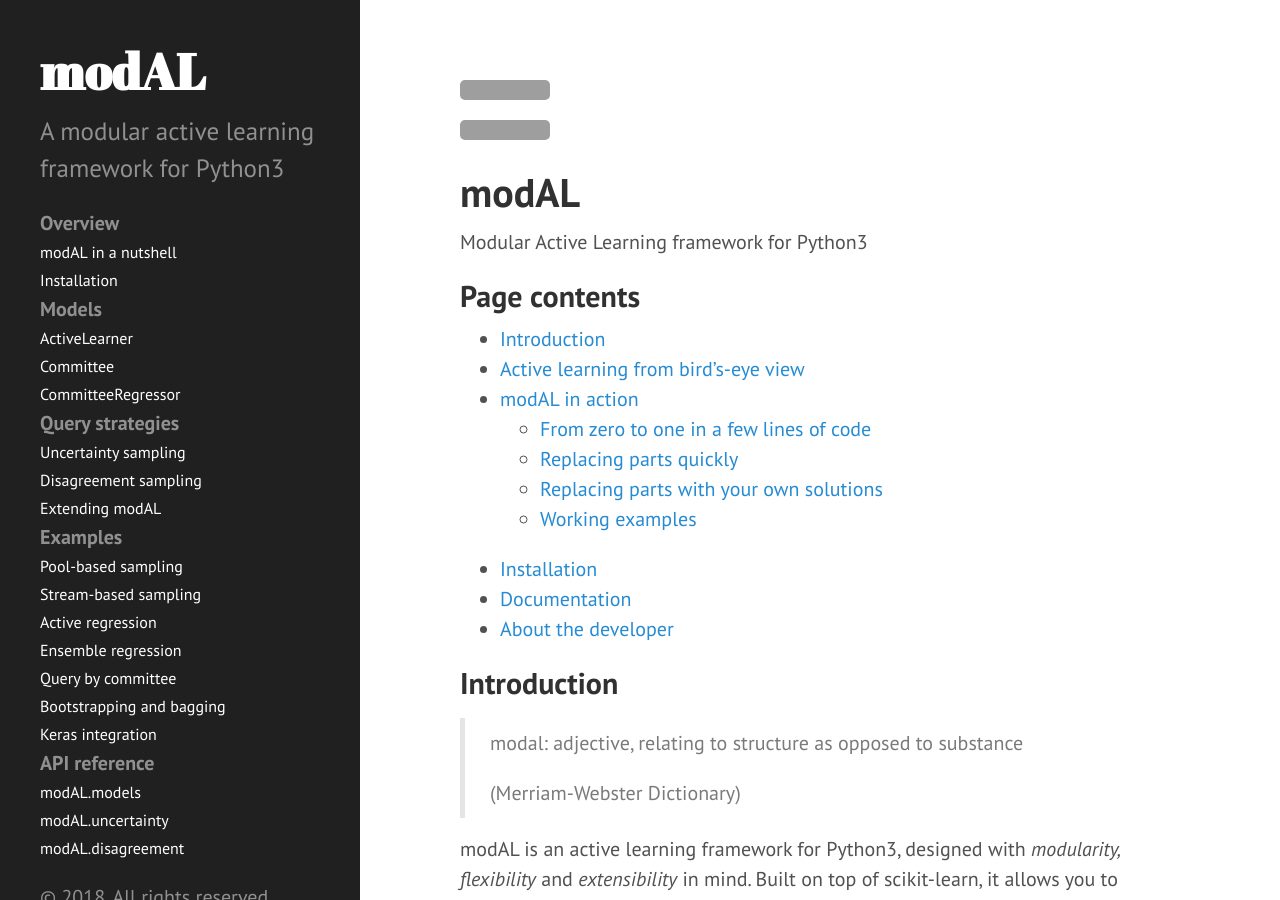
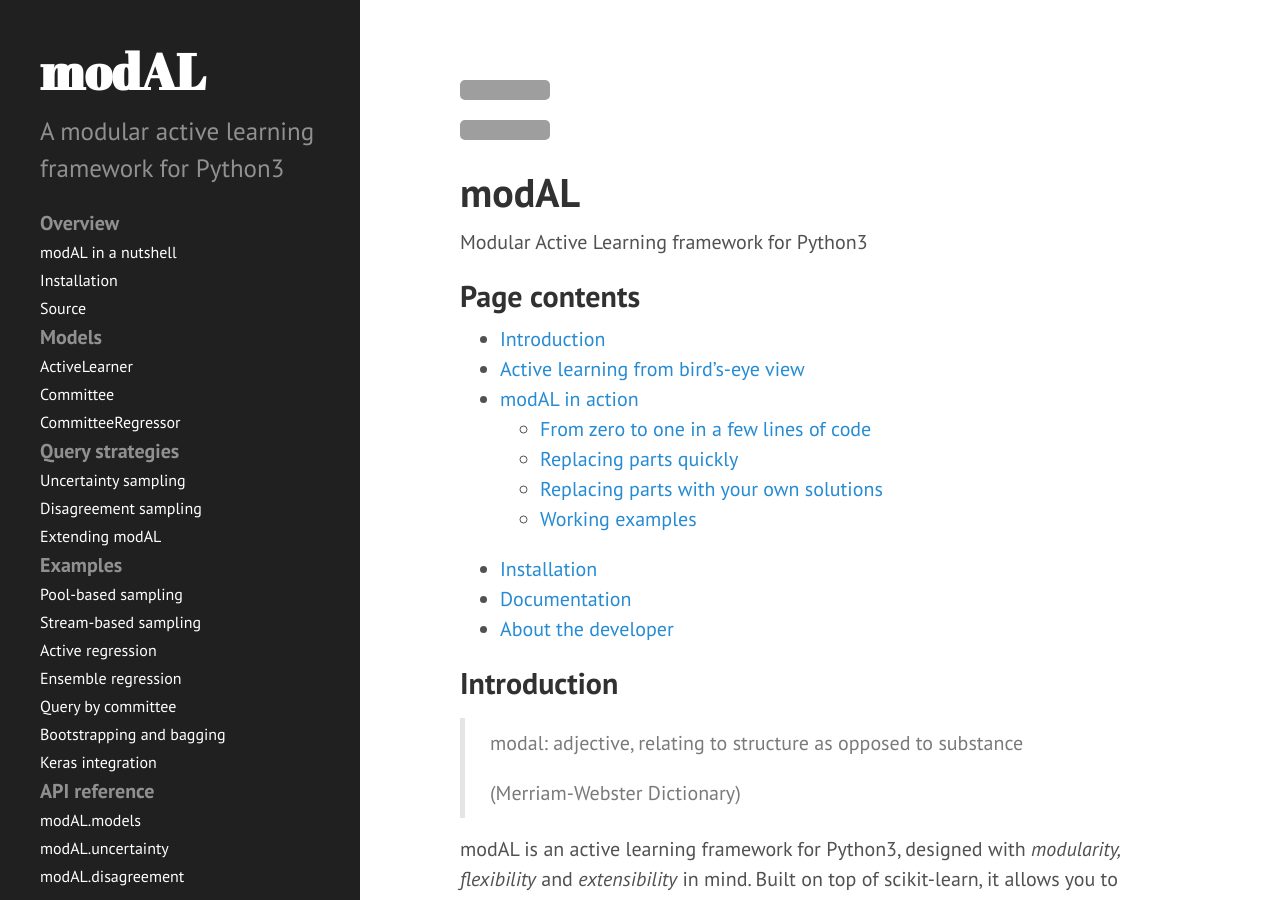
Before and after one commit to modAL-python/modAL, a Jekyll site: the page built from README.md, in a window 1280 px wide and 900 px high. Built offline with Jekyll 4.4.1, drawn with Linux system fonts in a browser that asks for light colours; our own code applies the rules of GitHub Pages for plain Markdown files; some of the changed text lies outside the part shown; grey boxes are pictures that could not be loaded.

Commit message:
Link to GitHub repo added

```diff
--- a/_includes/sidebar.html
+++ b/_includes/sidebar.html
@@ -13,6 +13,7 @@
       <b>Overview</b>
         <a class="sidebar-nav-item" href="index">modAL in a nutshell</a>
         <a class="sidebar-nav-item" href="Installation">Installation</a>
+        <a class="sidebar-nav-item" href="https://github.com/cosmic-cortex/modAL">Source</a>
       <b>Models</b>
         <a class="sidebar-nav-item" href="ActiveLearner">ActiveLearner</a>
         <a class="sidebar-nav-item" href="Committee">Committee</a>
```
